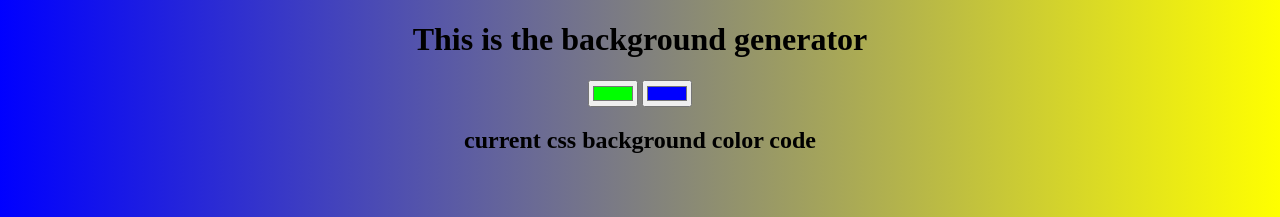
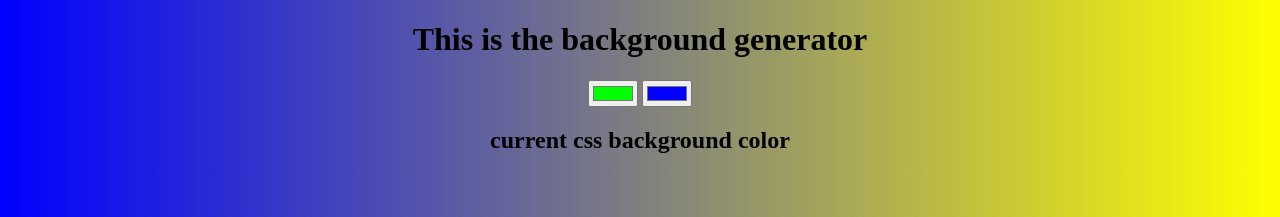
Before and after one commit to R-Adam9/background-generator, a plain HTML site: page index.html in a window 1280 px wide. Shown: the top 217 px of the page. Drawn offline with Linux system fonts and the light colour scheme.

Commit message:
new title

```diff
--- a/index.html
+++ b/index.html
@@ -10,7 +10,7 @@
 	<input id="color1" type="color" name="color1" value="#00ff00">
 		<input id="color2" type="color" name="color2" value="#0000ff">
 
-<h2>current css background color code</h2>
+<h2>current css background color</h2>
 <h3></h3>
 </center>
 <script type="text/javascript" src="script.js"></script>
```
